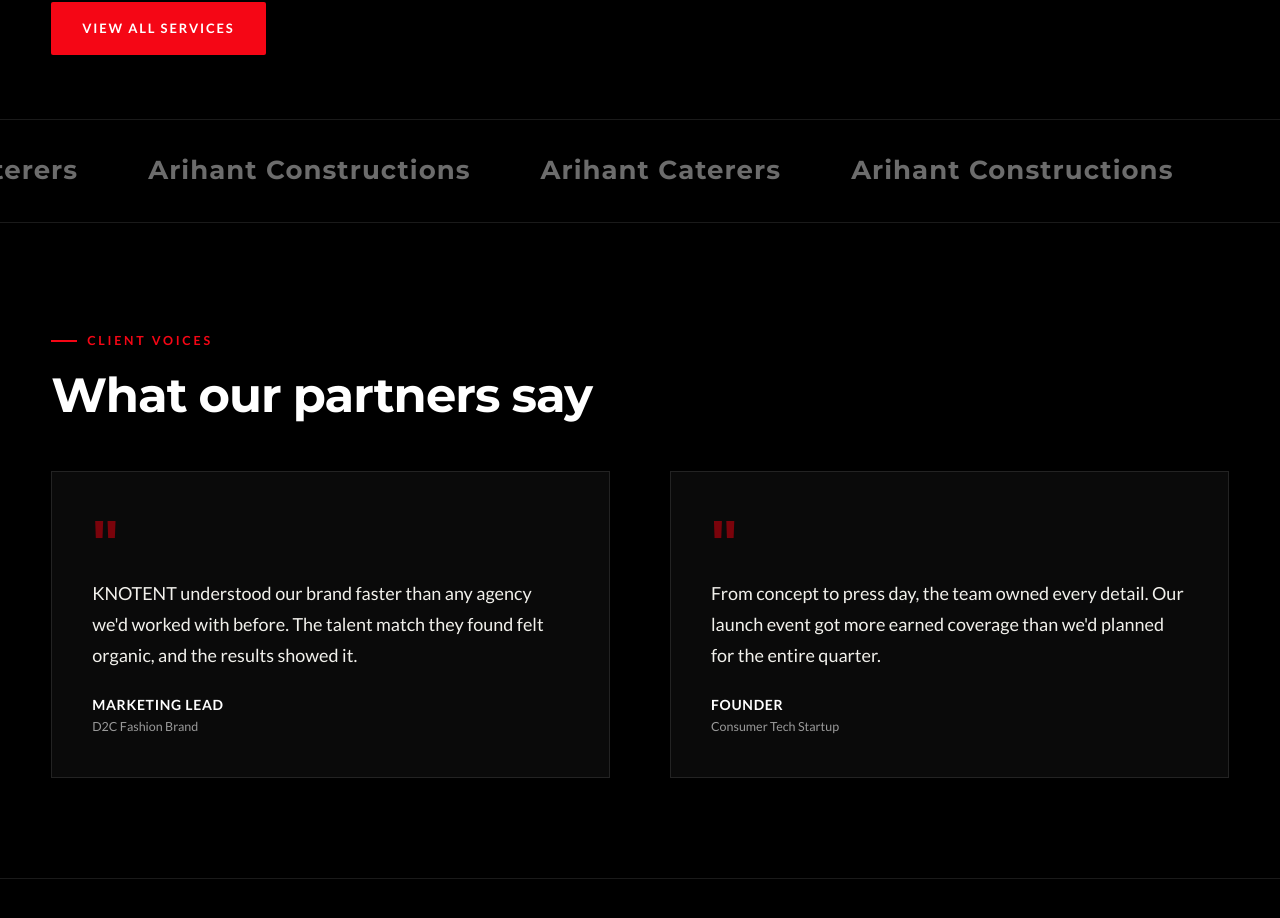
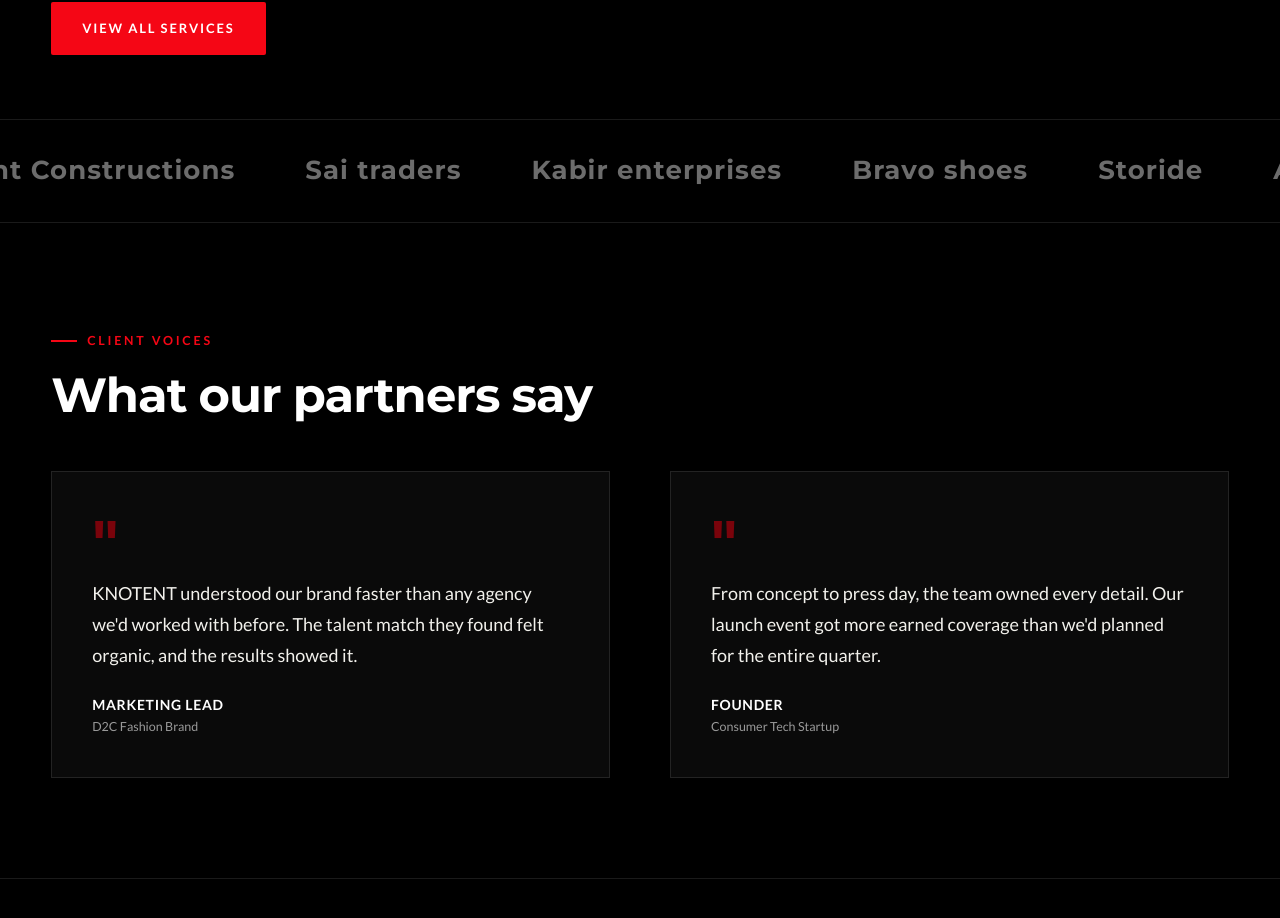
Before and after one commit to knotentdigitalmedia-design/Knotent-Website, a React (Vite) app: page / in a window 1280 px wide. Shown: the part 2319-3237 px from the top of the page. Built offline with nearby package versions, Linux system fonts and the light colour scheme.

Commit message:
content: add new clients to Home and OurClients pages

```diff
--- a/src/pages/Home.jsx
+++ b/src/pages/Home.jsx
@@ -43,7 +43,7 @@ const SERVICES = [
 ]
 
 const CLIENTS = [
-  'Arihant Caterers', 'Arihant Constructions',
+  'Arihant Caterers', 'Arihant Constructions', 'Sai traders', 'Kabir enterprises', 'Bravo shoes', 'Storide',
 ]
 
 function Home() {
--- a/src/pages/OurClients.jsx
+++ b/src/pages/OurClients.jsx
@@ -3,7 +3,7 @@ import { Link } from 'react-router-dom'
 import FadeIn from '../components/FadeIn.jsx'
 
 const CLIENTS = [
-  'Arihant Construction', 'Arihant Caterers',
+  'Arihant Construction', 'Arihant Caterers', 'Sai traders', 'Kabir enterprises', 'Bravo shoes', 'Storide',
 ]
 
 const CASE_STUDIES = [
```
